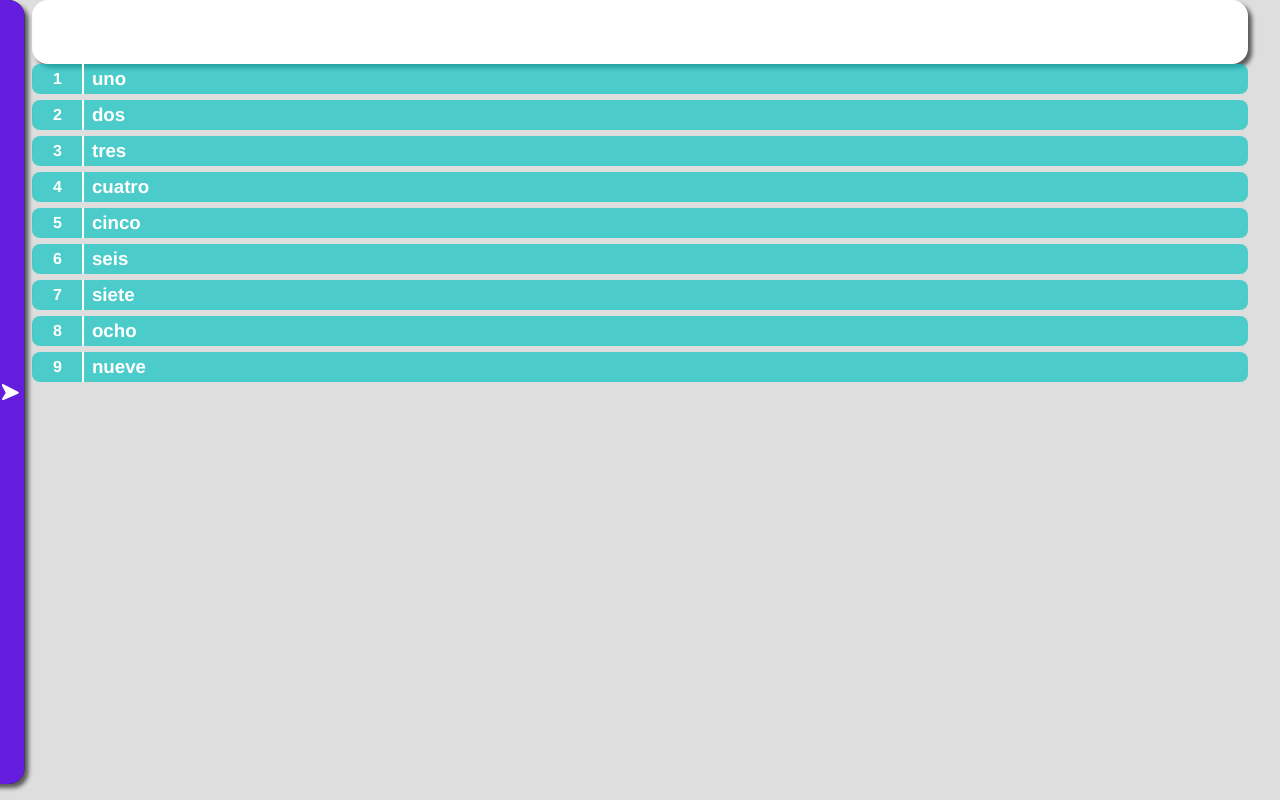
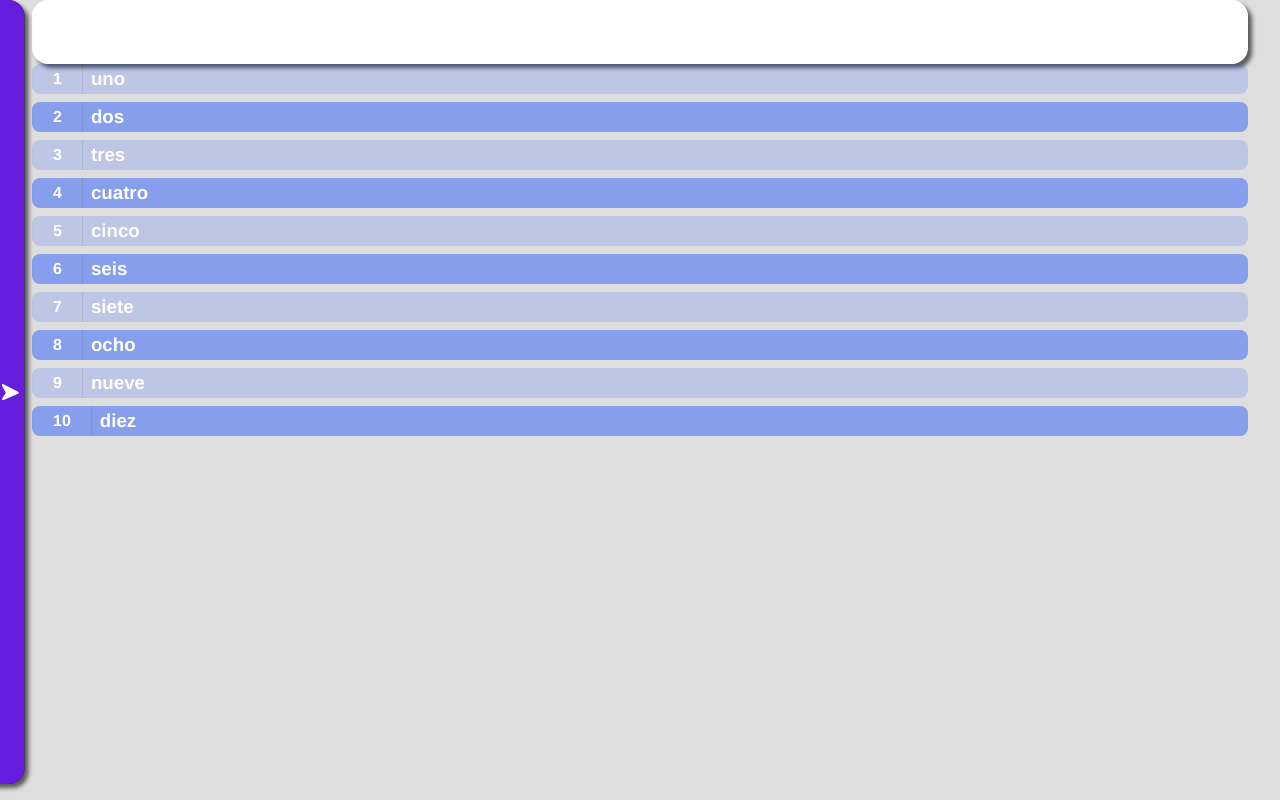
Before and after one commit to dialmonsalve/dialui-components, a React (Vite) app: page /drag in a window 1280 px wide. Built offline with nearby package versions, Linux system fonts and the light colour scheme.

Commit message:
Finish drag and drop component

```diff
--- a/src/components/UI/DragAndDrop.tsx
+++ b/src/components/UI/DragAndDrop.tsx
@@ -2,7 +2,7 @@ import { DragEvent, ReactNode, useEffect, useState } from 'react';
 import styles from '@/styles/components/UI/dragAndDrop.module.scss';
 
 interface Props {
-	initialState: { id: number; content: string; description?: string }[];
+	initialState: { id: number; content?: string; description: string }[];
 	children?: ReactNode;
 }
 const DragAndDrop = ({ initialState, children }: Props) => {
@@ -45,9 +45,7 @@ const DragAndDrop = ({ initialState, children }: Props) => {
 		setDragOverItemIndex(undefined);
 	};
 
-	return (
-		<div className={styles.list}>
-			{entryState.map((sport, index) => (
+	return entryState.map((sport, index) => (
 		<li
 			key={sport.id}
 			className={
@@ -64,13 +62,11 @@ const DragAndDrop = ({ initialState, children }: Props) => {
 			onDragEnd={handleDragEnd}
 		>
 			<span>{index + 1}</span>
-					<h3>{sport.content}</h3>
-					{sport.description && <p>{sport.description}</p>}
+			<h3>{sport.description}</h3>
+			{sport.content && <p>{sport.content}</p>}
 			{children}
 		</li>
-			))}
-		</div>
-	);
+	));
 };
 
 export default DragAndDrop;
--- a/src/pages/dragDrop.tsx
+++ b/src/pages/dragDrop.tsx
@@ -3,51 +3,51 @@ import { DragAndDrop } from '@/components/UI';
 const entries = [
 	{
 		id: 1,
-		content: 'uno',
+		description: 'uno',
 	},
 	{
 		id: 2,
-		content: 'dos',
+		description: 'dos',
 	},
 	{
 		id: 3,
-		content: 'tres',
+		description: 'tres',
 	},
 	{
 		id: 4,
-		content: 'cuatro',
+		description: 'cuatro',
 	},
 	{
 		id: 5,
-		content: 'cinco',
+		description: 'cinco',
 	},
 	{
 		id: 6,
-		content: 'seis',
+		description: 'seis',
 	},
 	{
 		id: 7,
-		content: 'siete',
+		description: 'siete',
 	},
 	{
 		id: 8,
-		content: 'ocho',
+		description: 'ocho',
 	},
 	{
 		id: 9,
-		content: 'nueve',
-	}
+		description: 'nueve',
+	},
+	{
+		id: 10,
+		description: 'diez',
+	},
 ];
 function DragAndDropPage() {
 	return (
 		<>
-			{/* <Drag /> */}
-
-{/* <OtroDrag /> */}
-
-<DragAndDrop initialState={entries} />
-			{/* <NewDrag /> */}
-
+			<div style={{ display: 'flex', flexDirection: 'column', gap: '0.5rem' }}>
+				<DragAndDrop initialState={entries} />
+			</div>
 		</>
 	);
 }
--- a/src/styles/components/UI/dragAndDrop.module.scss
+++ b/src/styles/components/UI/dragAndDrop.module.scss
@@ -1,35 +1,34 @@
-.list {
+@use '../../abstract/variables/globalVariables' as Gv;
+
+.list-item {
+  align-items: center;
+  border-radius: 8px;
+  color: Gv.$color-white-200;
+  cursor: grab;
   display: flex;
-  flex-direction: column;
-  gap: 6px;
-}
-.list-item {
-  display: flex;
+  font-size: 16px;
   gap: 8px;
-  min-width: 300px;
-  font-size: 16px;
-  background-color: rgba(15, 195, 195, .7);
-  cursor: grab;
-  border-radius: 8px;
-  transition: all 1s ease ;
-  color: white;
-  align-items: center;
+
+  &:nth-child(odd) {
+    background-color: Gv.$color-blue-100;
+  }
+
+  &:nth-child(even) {
+    background-color: Gv.$color-blue-300;
+  }
 }
 
-.list-item > h3 {
-  margin: 0;
-}
-
-.list-item > span {
+.list-item>span {
   font-size: 16px;
   font-weight: bold;
-  border-right: 2px solid white;
+  border-right: 1px solid Gv.$color-gray-100;
   padding: 6px;
   margin-left: 15px;
   padding-right: 20px;
 }
 
-.next-position {
-  transition: all .2s ease-in-out;
-  background-color: #fbb;
+.next-position:nth-child(odd),
+.next-position:nth-child(even) {
+  transition: all .3s ease-in-out;
+  background-color: Gv.$color-red-500;
 }
```
Also changed, not shown: i.txt (deleted), src/components/UI/InfinitScroll.tsx (added), src/styles/components/UI/infiniteScroll.module.scss (added). Lines whose indentation alone changed are shown as unchanged.
